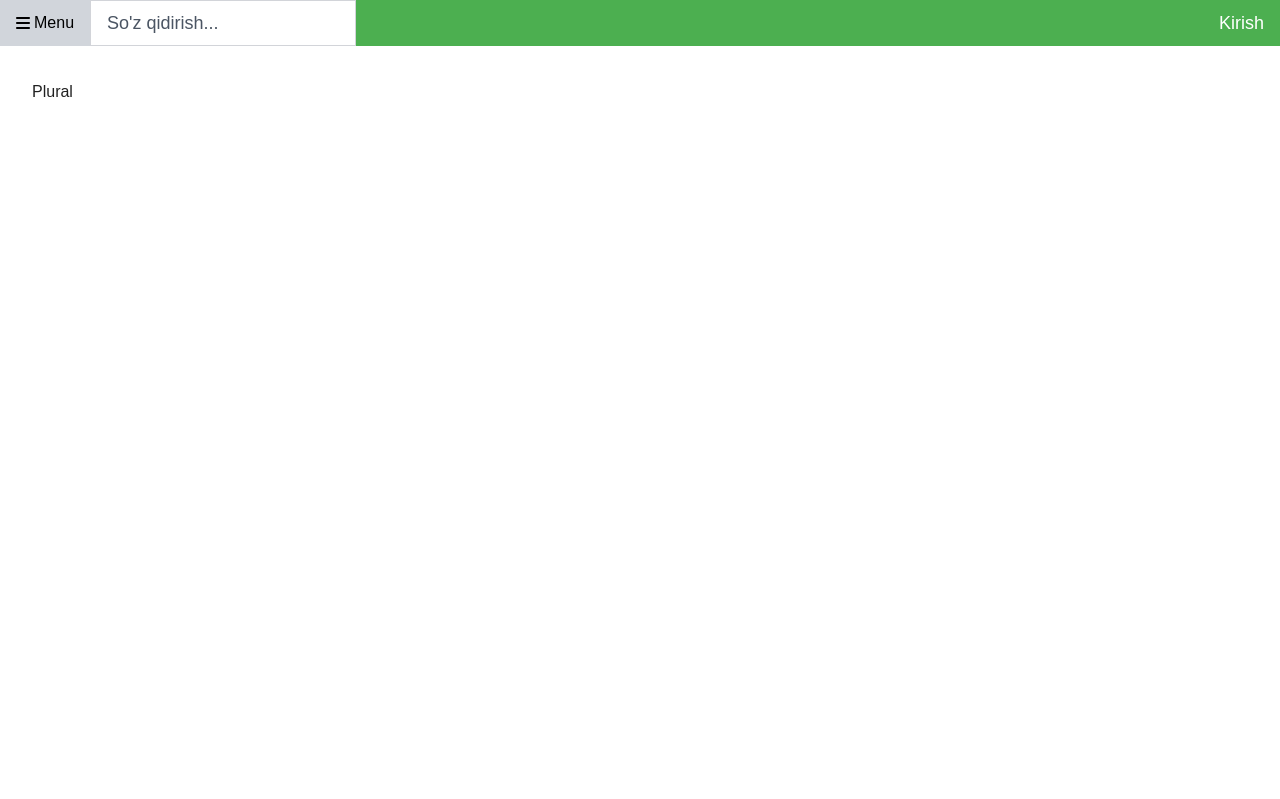
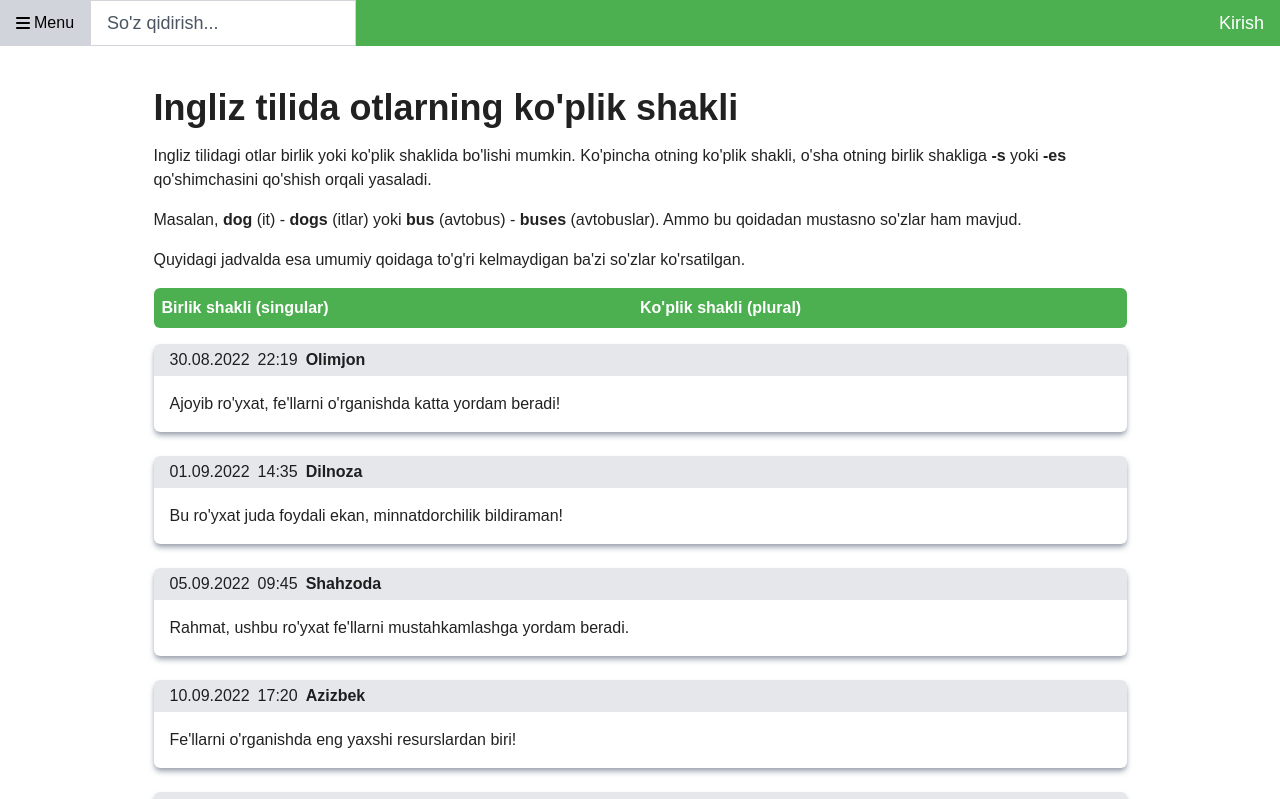
Before and after one commit to r3nzl3rdev/wordcards, a React (Vite) app: page /plural in a window 1280 px wide. Shown: the top 799 px of the page. Built offline with nearby package versions, Linux system fonts and the light colour scheme.

Commit message:
feat: plural page

```diff
--- a/src/pages/Menu/Plural.tsx
+++ b/src/pages/Menu/Plural.tsx
@@ -1,7 +1,45 @@
 import React from "react";
+import CommentList from "../../components/CommentList";
+import AddCommentBox from "../../components/AddCommentBox";
+import { comments } from "../../hardcode/hardcode";
 
 const Plural: React.FC = () => {
-  return <div>Plural</div>;
+  return (
+    <div className="flex w-full lg:justify-center">
+      <div className="flex flex-col gap-4 items-start self-center w-fit overflow-auto no-scrollbar pb-2 lg:p-2">
+        <div className="flex flex-col gap-4 items-left w-full sticky left-1 max-w-[973px]">
+          <h1 className="text-4xl font-bold">
+            Ingliz tilida otlarning ko'plik shakli
+          </h1>
+          <p>
+            Ingliz tilidagi otlar birlik yoki ko'plik shaklida bo'lishi mumkin.
+            Ko'pincha otning ko'plik shakli, o'sha otning birlik shakliga{" "}
+            <b>-s</b> yoki <b>-es</b> qo'shimchasini qo'shish orqali yasaladi.
+          </p>
+          <p>
+            Masalan, <b>dog</b> (it) - <b>dogs</b> (itlar) yoki <b>bus</b>{" "}
+            (avtobus) - <b>buses</b> (avtobuslar). Ammo bu qoidadan mustasno
+            so'zlar ham mavjud.
+          </p>
+          <p>
+            Quyidagi jadvalda esa umumiy qoidaga to'g'ri kelmaydigan ba'zi
+            so'zlar ko'rsatilgan.
+          </p>
+        </div>
+
+        <div className="grid grid-cols-1 rounded-md overflow-auto min-w-[973px]">
+          <div className="grid grid-cols-2 p-2 font-bold text-white bg-green-primary font-lg rounded-t">
+            <p>Birlik shakli (singular)</p>
+            <p>Ko'plik shakli (plural)</p>
+          </div>
+        </div>
+        <div className="w-[98%] lg:w-full max-w-[973px] sticky left-1 flex flex-col justify-center gap-4 ">
+          <CommentList commentList={comments} />
+          <AddCommentBox />
+        </div>
+      </div>
+    </div>
+  );
 };
 
 export default Plural;
```
